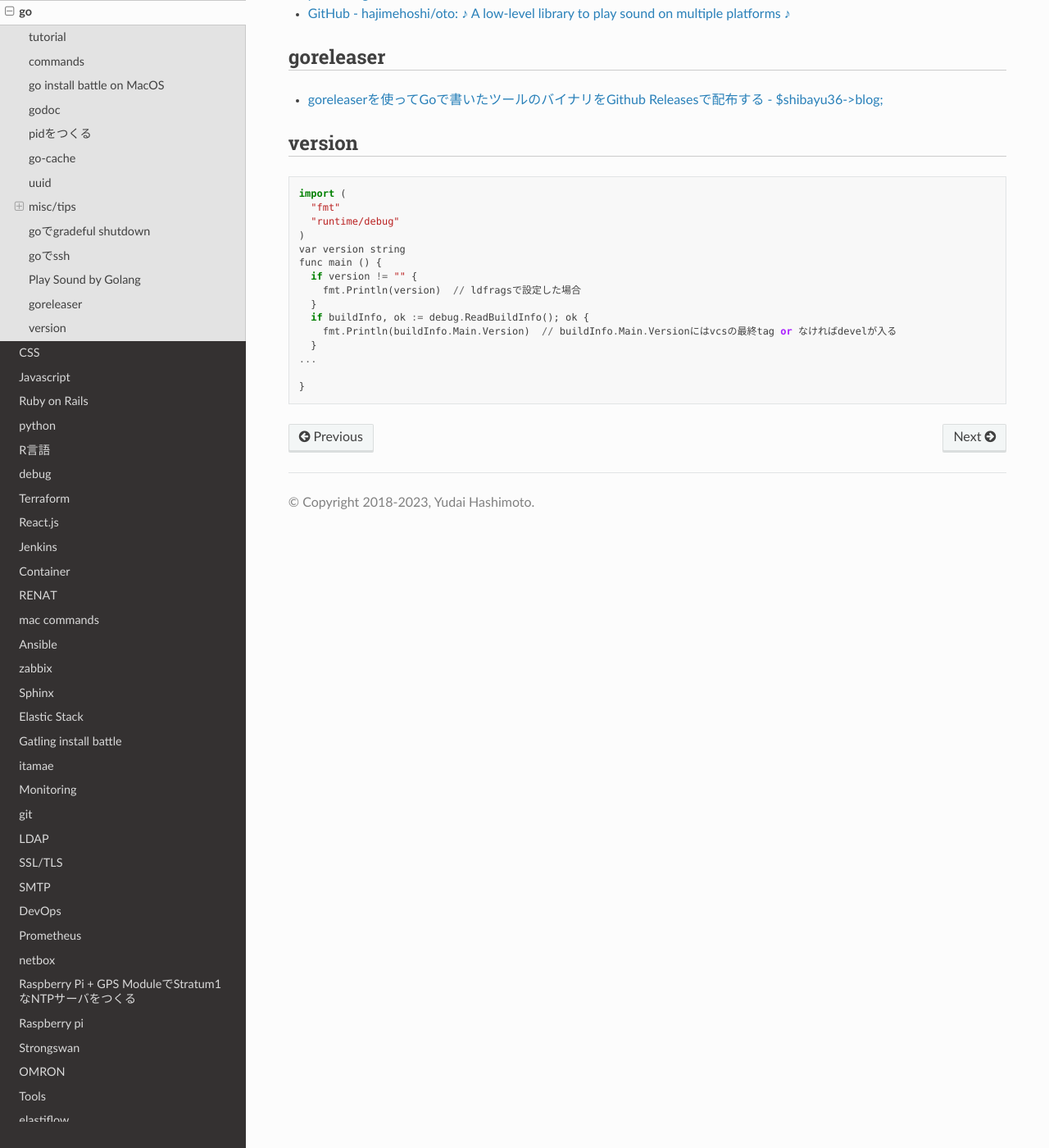
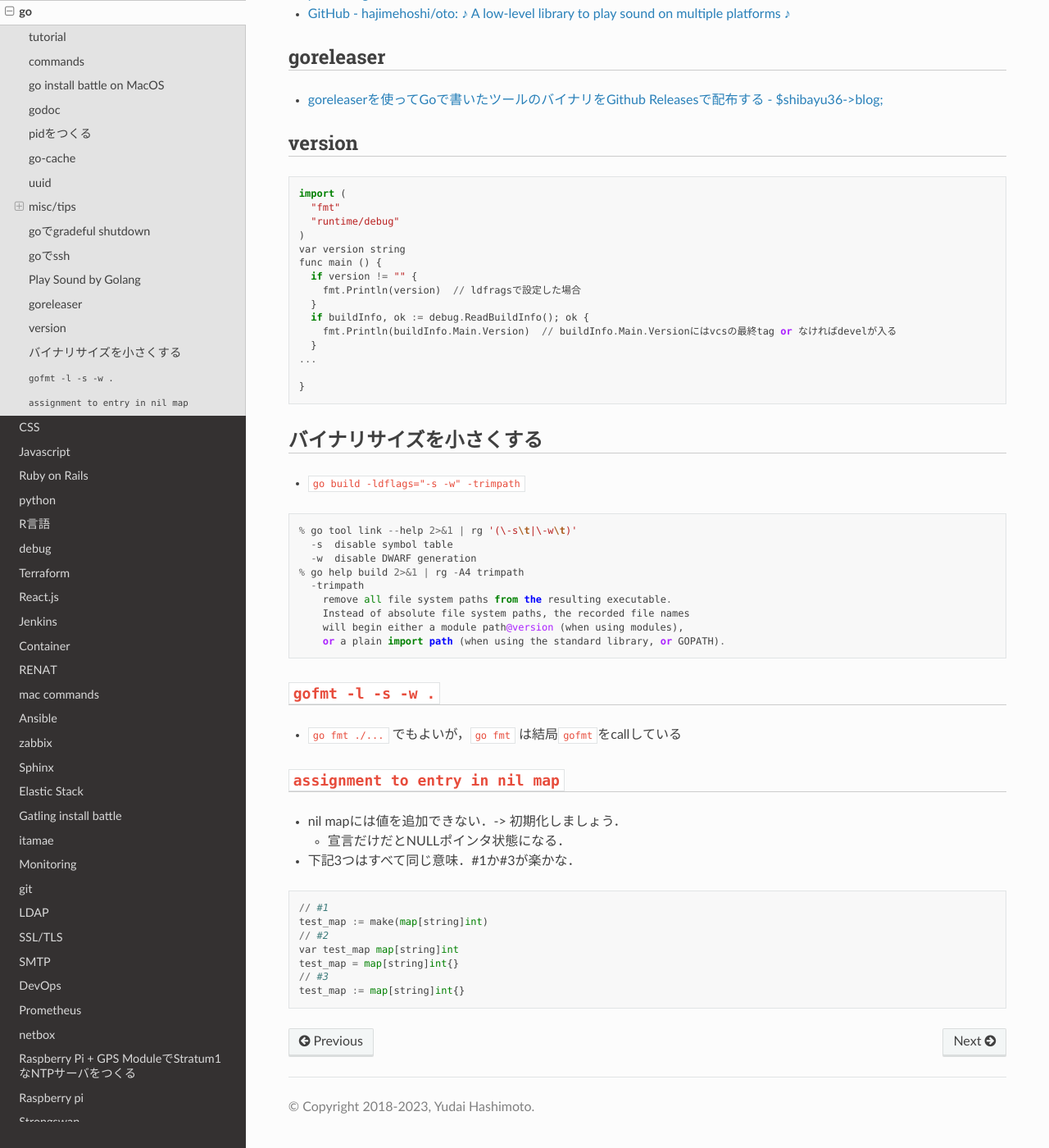
Before and after one commit to jp7fkf/JP7FKF-Warehouse, a Sphinx documentation site: the page built from source/programming/go.md, in a window 1280 px wide and 1400 px high, scrolled down 4956 px. Shown: the whole window at 82% size. Built offline with Sphinx 7.4.7 and the Read the Docs theme 2.0.0, drawn with Linux system fonts in a browser that asks for light colours.

Commit message:
2024-04-29 03:01:59 JST

````diff
--- a/source/dialy/202404.md
+++ b/source/dialy/202404.md
@@ -85,3 +85,38 @@ git rev-parse --short HEAD
 ```
 
 ## [Start Your Own ISP](https://startyourownisp.com/)
+
+## [GitHub.com を MySQL 8.0にアップグレード - GitHubブログ](https://github.blog/jp/2024-03-29-upgrading-github-com-to-mysql-8-0/)
+
+## `xargs`が `xargs: command line cannot be assembled, too long` で怒られる
+- `-S` オプションを使う． ex. `-S1024`
+```
+% man xargs
+     -S replsize
+             Specify the amount of space (in bytes) that -I can use for
+             replacements.  The default for replsize is 255.
+```
+
+## [GitHub - volexity/threat-intel: Signatures and IoCs from public Volexity blog posts.](https://github.com/volexity/threat-intel)
+
+## [Welcome to YARA's documentation! — yara 4.5.0 documentation](https://yara.readthedocs.io/en/latest/index.html)
+- [GitHub - VirusTotal/yara: The pattern matching swiss knife](https://github.com/VirusTotal/yara)
+- [YARA によるマルウェア検出入門 #Yara - Qiita](https://qiita.com/suzuki-kei/items/5a2f2dff9130c878c586)
+
+## [GitHub - di-sukharev/opencommit: Auto-generate impressive commits with AI in 1 second 🤯🔫](https://github.com/di-sukharev/opencommit)
+- [OpenCommitでAIにコミットメッセージを書かせる](https://zenn.dev/hayato94087/articles/8193b7f7fd6f76)
+
+## [SPAセキュリティ超入門 | ドクセル](https://www.docswell.com/s/ockeghem/K2PPNK-phpconf2022)
+
+## [blog/architecture_for_flow_with.md at master · hihats/blog · GitHub](https://github.com/hihats/blog/blob/master/architecture_for_flow_with.md)
+- `変化に適応するソフトウェアアーキテクチャと組織構造への道のり`
+
+## [HTML URL Encoding Reference](https://www.w3schools.com/tags/ref_urlencode.asp)
+
+## [肥大化したKVMイメージをvirt-sparsifyコマンドで適正サイズに縮小する方法 #openstack - Qiita](https://qiita.com/nakkoh/items/eabc1d206209281ddd7b)
+
+## [証明書のピンニングはやめましょう | DigiCert.com](https://www.digicert.com/jp/blog/certificate-pinning-what-is-certificate-pinning)
+
+## [自堕落な技術者の日記 : HPKP(HTTP Public Key Pinning)公開鍵ピニングについて考える - livedoor Blog（ブログ）](http://blog.livedoor.jp/k_urushima/archives/1811745.html)
+
+## [ファイルダウンロード完全マスター | フューチャー技術ブログ](https://future-architect.github.io/articles/20220621a/)
--- a/source/programming/go.md
+++ b/source/programming/go.md
@@ -259,3 +259,35 @@ func main () {
 
 }
 ```
+
+## バイナリサイズを小さくする
+- `go build -ldflags="-s -w" -trimpath`
+```
+% go tool link --help 2>&1 | rg '(\-s\t|\-w\t)'
+  -s  disable symbol table
+  -w  disable DWARF generation
+% go help build 2>&1 | rg -A4 trimpath
+  -trimpath
+    remove all file system paths from the resulting executable.
+    Instead of absolute file system paths, the recorded file names
+    will begin either a module path@version (when using modules),
+    or a plain import path (when using the standard library, or GOPATH).
+```
+
+## `gofmt -l -s -w .`
+- `go fmt ./...` でもよいが，`go fmt` は結局`gofmt`をcallしている
+
+
+## `assignment to entry in nil map`
+- nil mapには値を追加できない．-> 初期化しましょう．
+  - 宣言だけだとNULLポインタ状態になる．
+- 下記3つはすべて同じ意味．#1か#3が楽かな．
+```
+// #1
+test_map := make(map[string]int)
+// #2
+var test_map map[string]int
+test_map = map[string]int{}
+// #3
+test_map := map[string]int{}
+```
--- a/source/tech/terraform.md
+++ b/source/tech/terraform.md
@@ -220,3 +220,34 @@ $ terraform init -migrate-state
 ```
 - ref
   - [tfstateをローカルとS3間で移行してみた | DevelopersIO](https://dev.classmethod.jp/articles/tfstate-s3-local-migration-method/)
+
+## meta arguments
+- [Resources Overview - Configuration Language | Terraform | HashiCorp Developer](https://developer.hashicorp.com/terraform/language/resources)
+- `depends_on`: 依存関係を明示指定する．基本的にterraformが自ずと解決するので，使いたくない．
+- `count`: nコ作れる
+- `for_each`: `count`と似ているがk/v map/setで別名をつけつつ作ったりできる．
+- `provider`
+- `lifecycle`
+  - `create_before_destroy`: replaceするときとかに消す前に作る(他リソースとの依存関係がある場合など)
+  - `prevent_destroy`: 消させない/destroyさせない
+  - `ignore_changes`: remote changesをignoreする
+  - `replace_triggered_by`: ここで指定した値が変わったらreplaceする
+
+## [Terraform 1.5 で追加された import ブロックと HCL 自動生成オプションの組合せが便利](https://zenn.dev/cloud_ace/articles/usage-terraform-import-block)
+- > Note: Import blocks are only available in Terraform v1.5.0 and later.
+- import.tfを書く
+  ```
+  import {
+    id = {id}
+    to = {resource}+{resource_name}
+  }
+  ```
+- `terraform plan -generate-config-out=generated.tf`
+  - `generated.tf` が作られる．import相当のデータをもとにtfファイルができる．
+  - int/stringの識別がうまくないと`jsonencode()`的に出力されることがある．適宜修正．
+- `terraform plan`
+  - importのplanをしてみる．importのみが実行予定となるはず．
+- `terraform apply`
+  - import実行．stateファイルにはこの段階で書かれる．
+- `terraform plan`
+  - no changesのはず．
````
